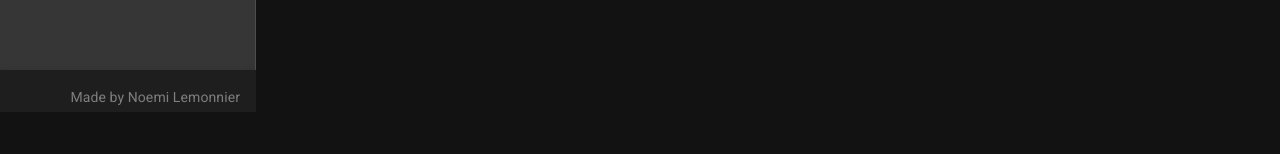
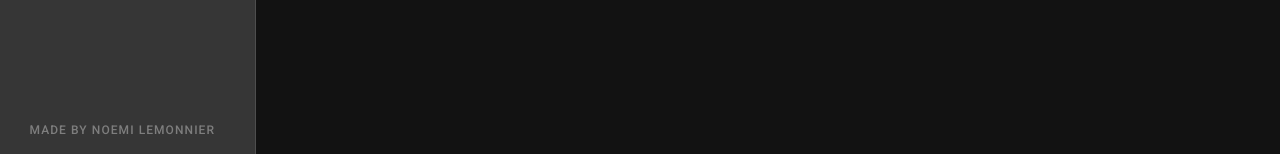
Before and after one commit to noemilemonnier/techassignment, a Nuxt app: page / in a window 1280 px wide. Both pictures are taken after a click on the button 28 px from the left and 32 px from the top of the page. Shown: the part 646-800 px from the top of the page. Built offline with nearby package versions, Linux system fonts and the light colour scheme; what vuetify-google-autocomplete would draw is missing.

Commit message:
Removed footer

```diff
--- a/layouts/default.vue
+++ b/layouts/default.vue
@@ -12,13 +12,9 @@
         <v-list-item class="overline font-weight-light" link nuxt to="/contact"><v-icon color="primary" size="28px">{{ $i.mdiEmail }}</v-icon>&emsp;Contact</v-list-item>
       </v-list>
       <v-spacer></v-spacer>
-      <v-footer app absolute padless>
-        <v-card elevation="3" flat tile width="100%">
-          <v-card-text class="pb-1 primary--text text-right">
-            <div> Made by Noemi Lemonnier</div>
-          </v-card-text>
-        </v-card>
-      </v-footer>
+      <template v-slot:append>
+				<v-list-item><v-btn small class="white--text"  text color="primary">Made By Noemi Lemonnier</v-btn></v-list-item>
+			</template>
     </v-navigation-drawer>
 
     <v-app-bar app absolute src="/img/splash-blue.png">
```
